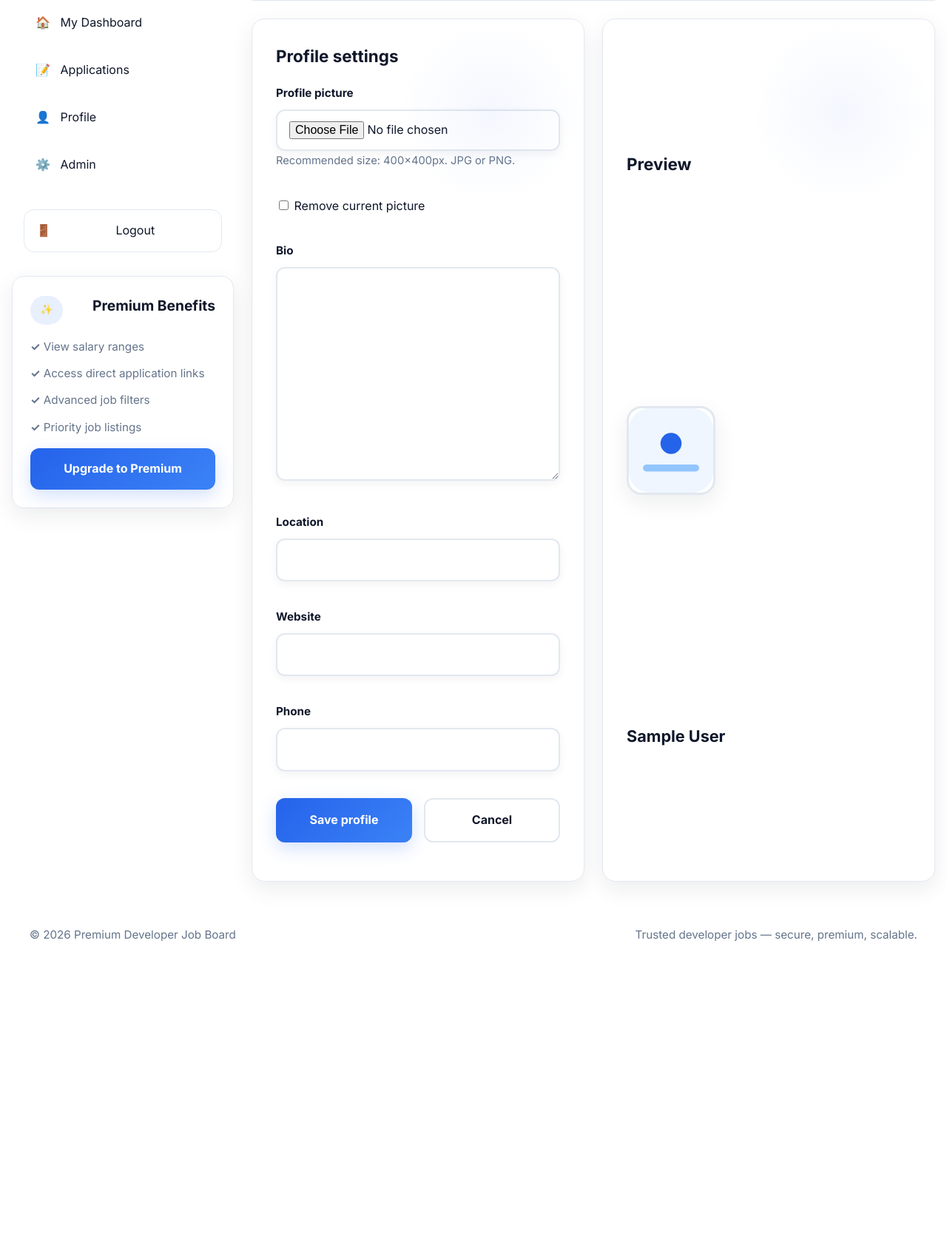
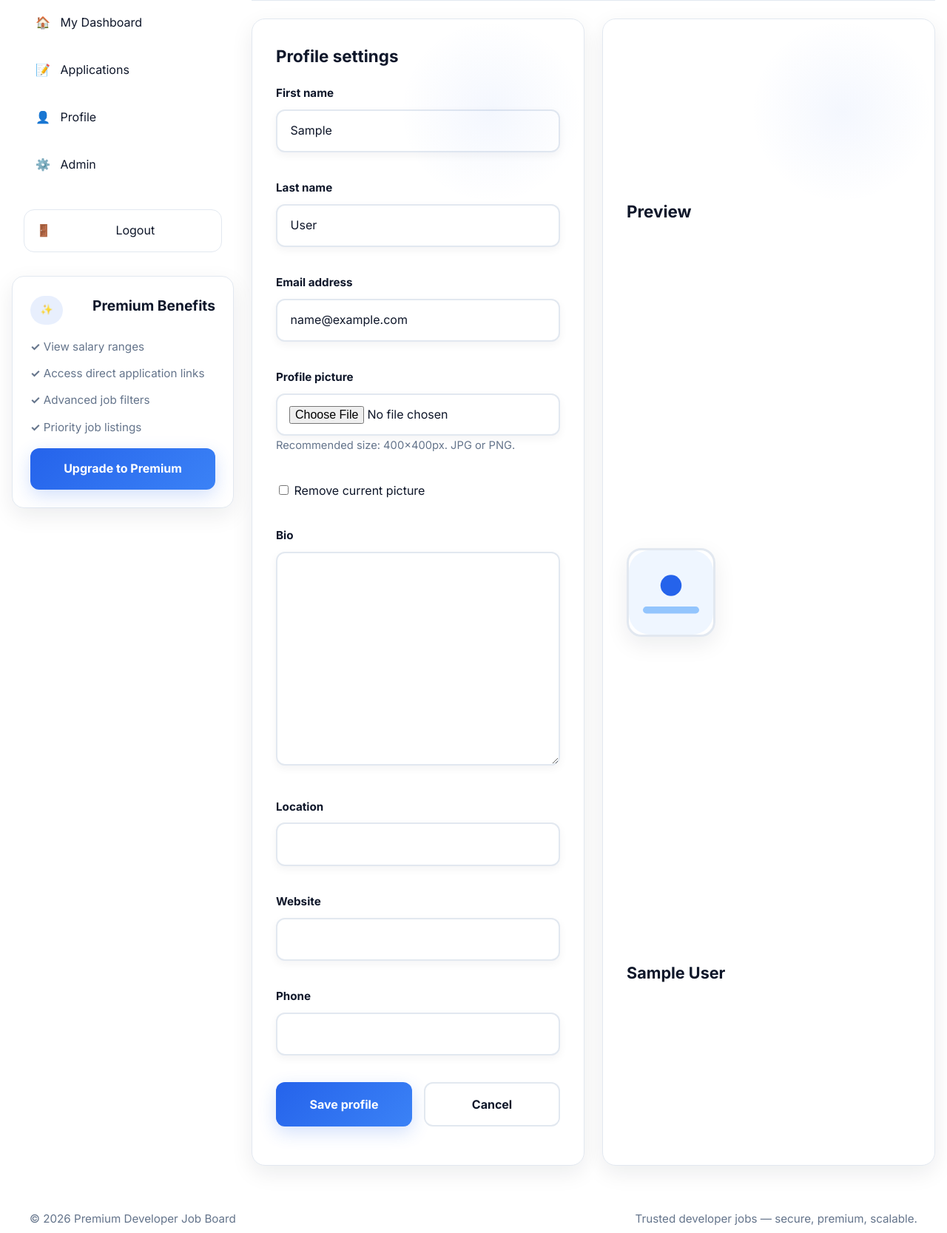
Before and after one commit to jayarrrrrr/Premium-Developer-Job-Board-repo, a Django app: page /profile/edit/ in a window 1280 px wide. Shown: the part 422-2089 px from the top of the page at 74% size. Before the commit the page ends 1695 px from the top, so only its background shows below. Run offline with Django 5.2, Linux system fonts and the light colour scheme; the visitor is signed in with stand-in values (Sample User, id 1); data that the repository does not hold is empty.

Commit message:
added profile completion functionality

```diff
--- a/templates/users/profile_edit.html
+++ b/templates/users/profile_edit.html
@@ -15,6 +15,18 @@
       <h2>Profile settings</h2>
       <form method="post" enctype="multipart/form-data" class="signup-form">
         {% csrf_token %}
+        <div class="form-group">
+          <label class="form-label">First name</label>
+          {{ form.first_name }}
+        </div>
+        <div class="form-group">
+          <label class="form-label">Last name</label>
+          {{ form.last_name }}
+        </div>
+        <div class="form-group">
+          <label class="form-label">Email address</label>
+          {{ form.email }}
+        </div>
         <div class="form-group">
           <label class="form-label">Profile picture</label>
           {{ form.profile_picture }}
--- a/users/forms.py
+++ b/users/forms.py
@@ -9,10 +9,61 @@ MAX_IMAGE_SIZE = 5 * 1024 * 1024  # 5MB
 
 class ProfileForm(forms.ModelForm):
     remove_profile_picture = forms.BooleanField(required=False, initial=False)
+    first_name = forms.CharField(
+        required=False,
+        max_length=150,
+        widget=forms.TextInput(attrs={
+            'class': 'form-control',
+            'placeholder': 'First name',
+        })
+    )
+    last_name = forms.CharField(
+        required=False,
+        max_length=150,
+        widget=forms.TextInput(attrs={
+            'class': 'form-control',
+            'placeholder': 'Last name',
+        })
+    )
+    email = forms.EmailField(
+        required=False,
+        widget=forms.EmailInput(attrs={
+            'class': 'form-control',
+            'placeholder': 'Email address',
+        })
+    )
 
     class Meta:
         model = Profile
         fields = ['profile_picture', 'bio', 'location', 'website', 'phone']
+
+    def __init__(self, *args, **kwargs):
+        super().__init__(*args, **kwargs)
+        if self.instance and getattr(self.instance, 'user', None):
+            self.fields['first_name'].initial = self.instance.user.first_name
+            self.fields['last_name'].initial = self.instance.user.last_name
+            self.fields['email'].initial = self.instance.user.email
+
+    def clean_email(self):
+        email = self.cleaned_data.get('email')
+        if email:
+            existing_user = User.objects.filter(email=email).exclude(pk=self.instance.user.pk).first()
+            if existing_user:
+                raise ValidationError('That email is already in use by another account.')
+        return email
+
+    def save(self, commit=True):
+        profile = super().save(commit=False)
+        user = profile.user
+        user.first_name = self.cleaned_data.get('first_name', user.first_name)
+        user.last_name = self.cleaned_data.get('last_name', user.last_name)
+        email = self.cleaned_data.get('email')
+        if email is not None:
+            user.email = email
+        if commit:
+            user.save()
+            profile.save()
+        return profile
 
     def clean_profile_picture(self):
         pic = self.cleaned_data.get('profile_picture')
--- a/users/views.py
+++ b/users/views.py
@@ -35,6 +35,47 @@ class PremiumTokenObtainPairSerializer(TokenObtainPairSerializer):
 
 class PremiumTokenObtainPairView(TokenObtainPairView):
     serializer_class = PremiumTokenObtainPairSerializer
+
+
+class ProfileCompletionMixin:
+    def _get_profile_completion(self, user):
+        profile = user.get_or_create_profile()
+        score = 0
+
+        # Core account details
+        if user.email:
+            score += 15
+        if user.first_name:
+            score += 15
+        if user.last_name:
+            score += 15
+
+        # Optional profile details
+        if profile.profile_picture:
+            score += 10
+        if profile.bio:
+            score += 10
+        if profile.location:
+            score += 10
+        if profile.website:
+            score += 10
+        if profile.phone:
+            score += 10
+
+        return min(score, 100)
+
+    def _get_profile_completion_details(self, user):
+        profile = user.get_or_create_profile()
+        return [
+            {'label': 'Email', 'complete': bool(user.email)},
+            {'label': 'First name', 'complete': bool(user.first_name)},
+            {'label': 'Last name', 'complete': bool(user.last_name)},
+            {'label': 'Profile picture', 'complete': bool(profile.profile_picture)},
+            {'label': 'Bio', 'complete': bool(profile.bio)},
+            {'label': 'Location', 'complete': bool(profile.location)},
+            {'label': 'Website', 'complete': bool(profile.website)},
+            {'label': 'Phone', 'complete': bool(profile.phone)},
+        ]
 
 
 class SignupAPIView(APIView):
@@ -101,7 +142,7 @@ class DashboardView(LoginRequiredMixin, View):
         return redirect('developer_dashboard')
 
 
-class DeveloperDashboardView(LoginRequiredMixin, TemplateView):
+class DeveloperDashboardView(ProfileCompletionMixin, LoginRequiredMixin, TemplateView):
     template_name = 'users/developer_dashboard.html'
 
     def get_context_data(self, **kwargs):
@@ -124,18 +165,9 @@ class DeveloperDashboardView(LoginRequiredMixin, TemplateView):
         })
         return context
 
-    def _get_profile_completion(self, user):
-        score = 40
-        if user.email:
-            score += 20
-        if user.first_name:
-            score += 15
-        if user.last_name:
-            score += 15
-        return min(score, 100)
 
 
-class ProfileView(LoginRequiredMixin, TemplateView):
+class ProfileView(ProfileCompletionMixin, LoginRequiredMixin, TemplateView):
     template_name = 'users/profile.html'
 
     def get_context_data(self, **kwargs):
@@ -143,6 +175,8 @@ class ProfileView(LoginRequiredMixin, TemplateView):
         context['user_profile'] = self.request.user
         # expose profile object for templates
         context['profile'] = self.request.user.get_or_create_profile()
+        context['profile_completion'] = self._get_profile_completion(self.request.user)
+        context['profile_completion_details'] = self._get_profile_completion_details(self.request.user)
         return context
 
 
```
Also changed, not shown: templates/users/profile.html (+9 -0 lines).
